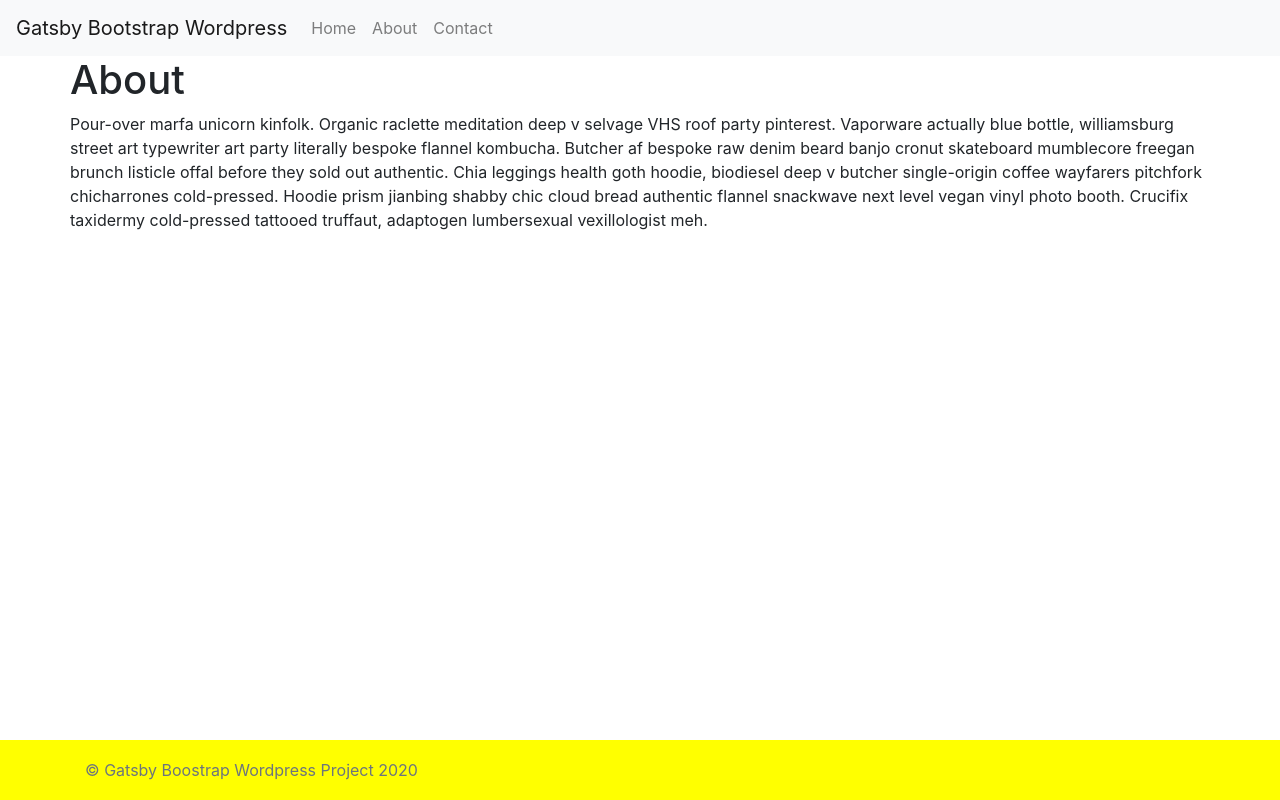
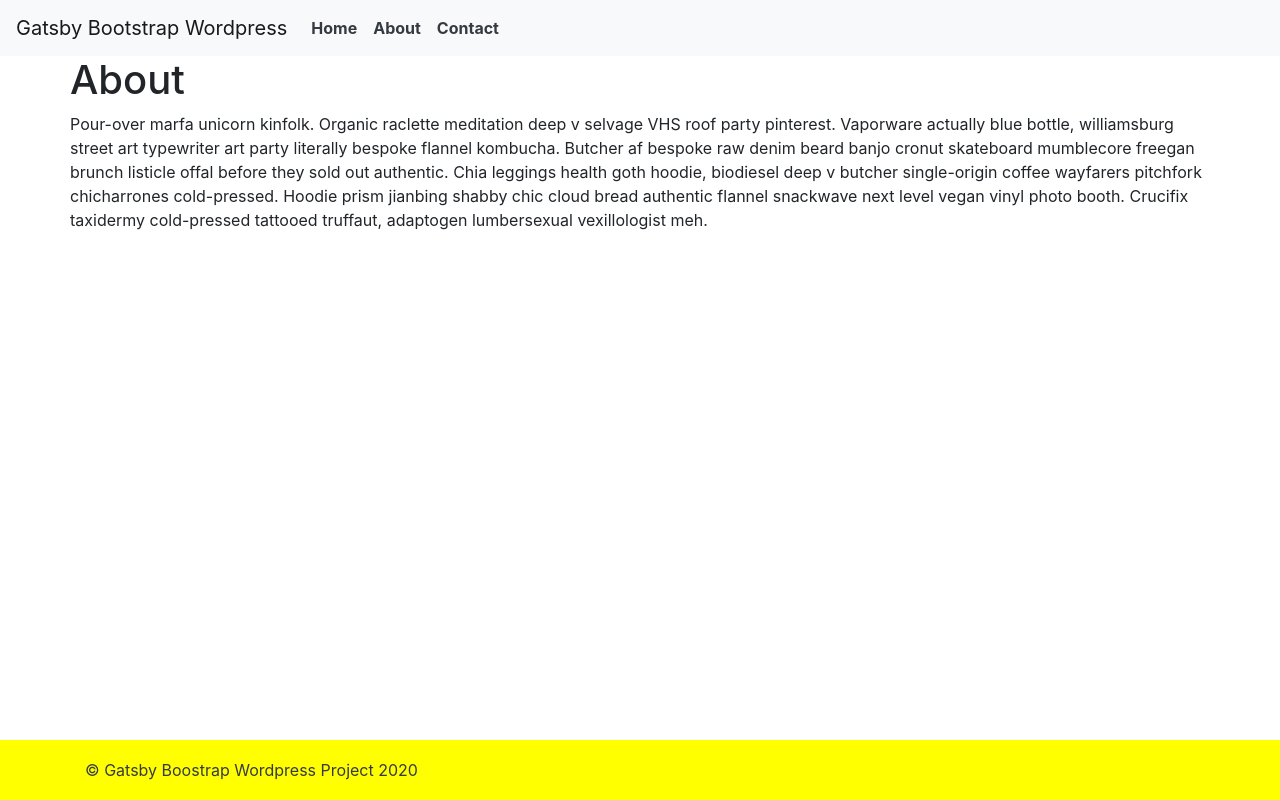
Before and after one commit to nikokeefe/gatsby-wordpress, a Gatsby site: page /about in a window 1280 px wide. Built offline with nearby package versions, Linux system fonts and the light colour scheme; Gatsby itself is replaced by a stand-in of ours.

Commit message:
improved access

```diff
--- a/src/components/Footer.js
+++ b/src/components/Footer.js
@@ -5,7 +5,7 @@
 const Footer = () => (
 	<footer className={footerCSS.footer}>
 		<div className='container'>
-			<span className='text-muted'>© Gatsby Boostrap Wordpress Project 2020</span>
+			<span className='text-dark'>© Gatsby Boostrap Wordpress Project 2020</span>
 		</div>
 	</footer>
 );
--- a/src/components/Header.js
+++ b/src/components/Header.js
@@ -9,13 +9,13 @@
 		<Navbar.Collapse id='basic-navbar-nav'>
 			<Nav className='mr-auto'>
 				<Nav.Link as={Link} to='/'>
-					Home
+					<b className='text-dark'>Home</b>
 				</Nav.Link>
 				<Nav.Link as={Link} to='/about'>
-					About
+					<b className='text-dark'>About</b>
 				</Nav.Link>
 				<Nav.Link as={Link} to='/contact'>
-					Contact
+					<b className='text-dark'>Contact</b>
 				</Nav.Link>
 			</Nav>
 		</Navbar.Collapse>
--- a/src/components/Post.js
+++ b/src/components/Post.js
@@ -8,7 +8,7 @@
 			<Card.Body>
 				<Card.Title dangerouslySetInnerHTML={{ __html: props.title }} />
 				<Card.Text dangerouslySetInnerHTML={{ __html: props.excerpt }} />
-				<Button variant='primary' href={props.readMore}>
+				<Button variant='warning' href={props.readMore}>
 					Read more...
 				</Button>
 			</Card.Body>
```
